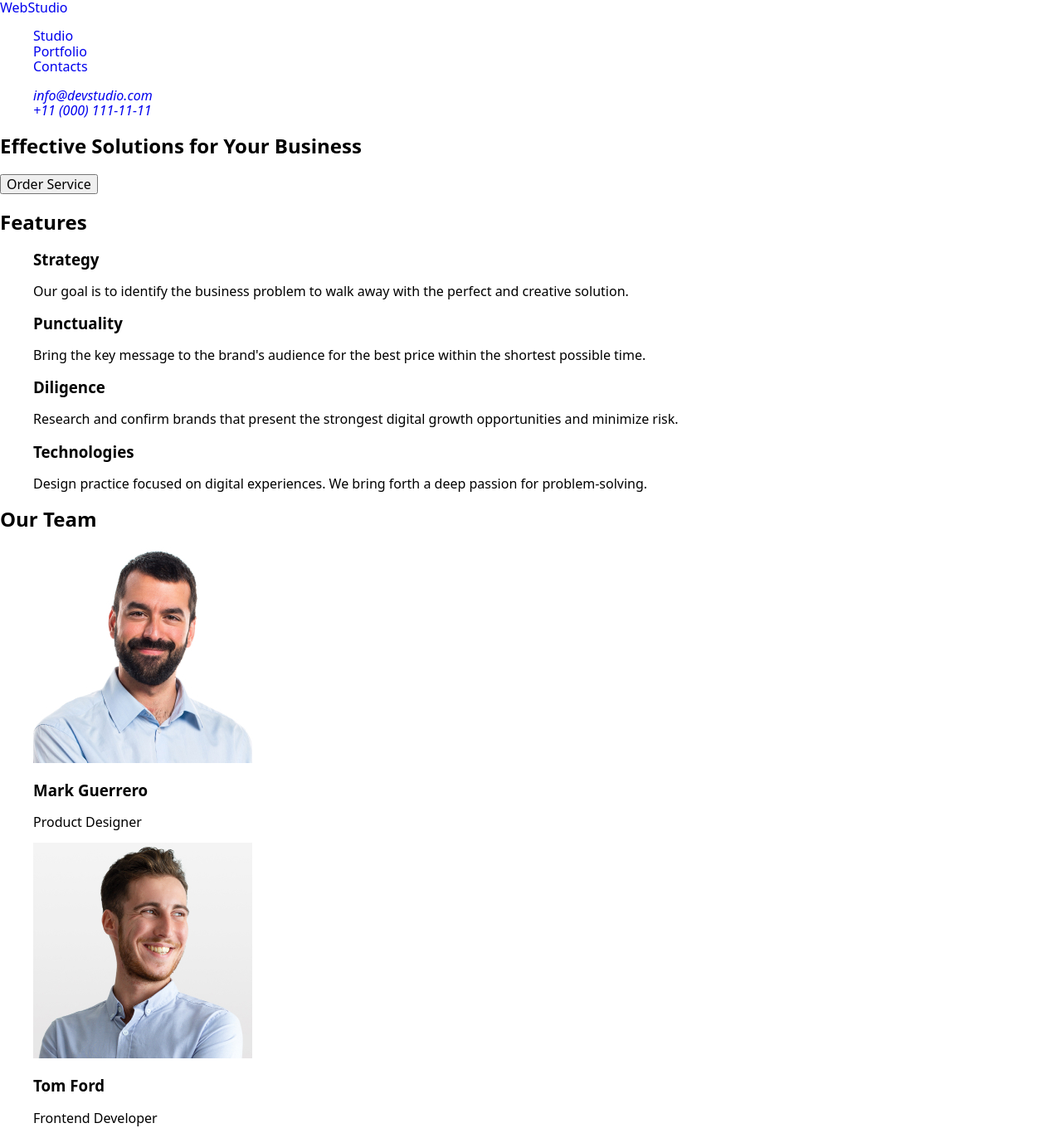
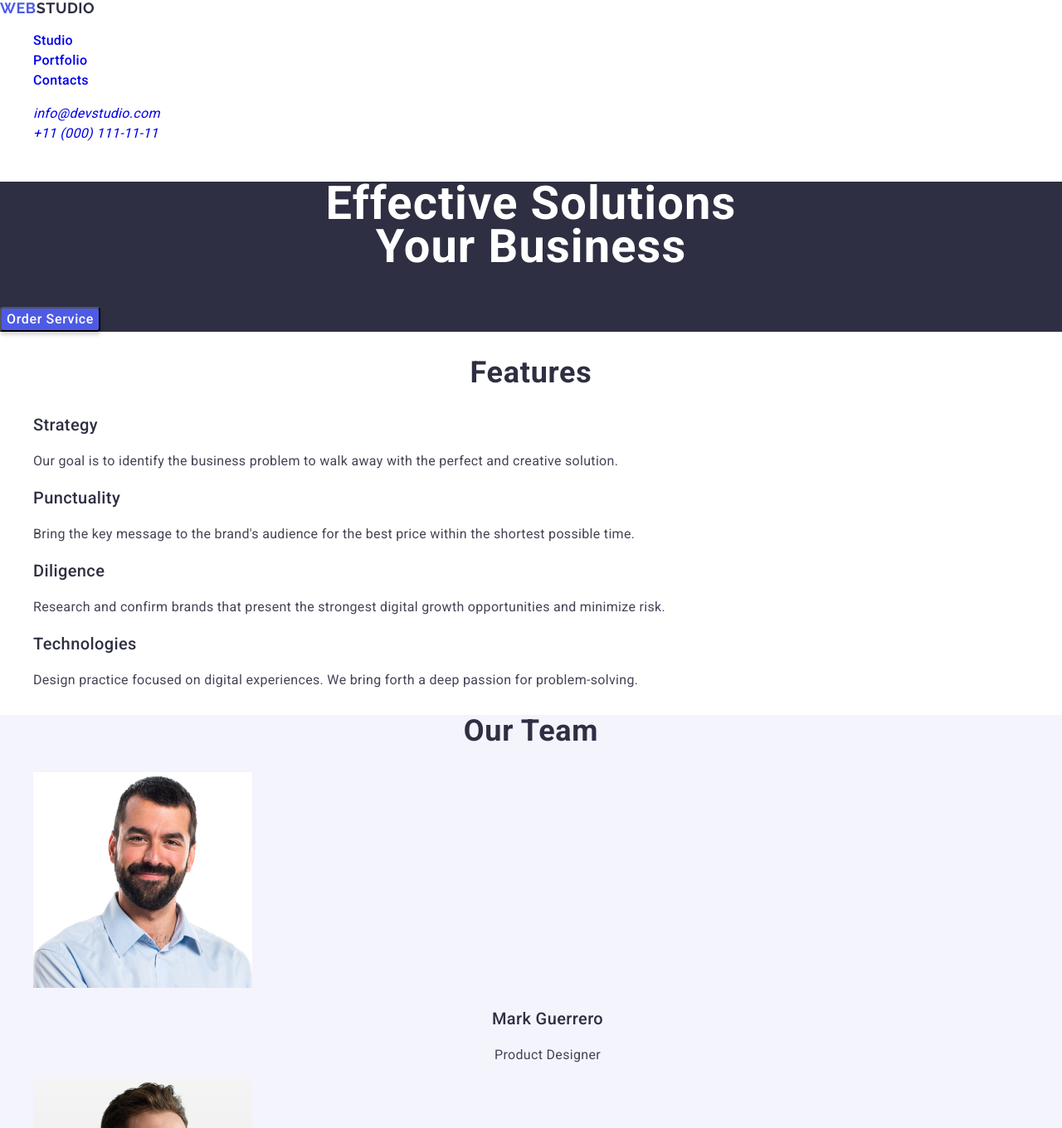
Before and after one commit to Dexter20091991/goit-markup-hw-02, a plain HTML site: page index.html in a window 1280 px wide. Shown: the top 1360 px of the page at 83% size. Drawn offline with nearby package versions, Linux system fonts and the light colour scheme.

Commit message:
updated
updated

```diff
--- a/css/style.css
+++ b/css/style.css
@@ -1,3 +1,10 @@
+body {
+  font-family: "Roboto", sans-serif;
+  color: #434455;
+  background-color: #fff;
+  border-radius: 24px;
+}
+
 a {
   text-decoration: none;
 }
@@ -5,3 +12,197 @@ a {
 ul {
   list-style-type: none;
 }
+
+/*логотип*/
+.logo {
+  color: #4d5ae5;
+  font-family: Raleway;
+  font-size: 18px;
+  font-weight: 700;
+  line-height: 1.16;
+  letter-spacing: 0.03em;
+  text-transform: uppercase;
+}
+
+span {
+  color: #2e2f42;
+  font-family: Raleway;
+  font-size: 18px;
+  font-weight: 700;
+  line-height: 1.16;
+  letter-spacing: 0.03em;
+  text-transform: uppercase;
+}
+
+/**/
+.menu {
+  color: #2e2f42;
+  font-family: Roboto;
+  font-size: 16px;
+  font-weight: 500;
+  line-height: 1.5;
+  letter-spacing: 0.02em;
+}
+
+.menu:hover {
+  color: #404bbf;
+  font-family: Roboto;
+  font-size: 16px;
+  font-weight: 500;
+  line-height: 1.5;
+  letter-spacing: 0.02em;
+}
+
+.studio-link:active {
+  color: #404bbf;
+  font-family: Roboto;
+  font-size: 16px;
+  font-weight: 500;
+  line-height: 1.5;
+  letter-spacing: 0.02em;
+}
+
+.contacts {
+  color: #434455;
+  font-family: Roboto;
+  font-size: 16px;
+  font-weight: 400;
+  line-height: 1.5;
+  letter-spacing: 0.02em;
+}
+
+.contacts:hover {
+  color: #404bbf;
+  font-family: Roboto;
+  font-size: 16px;
+  font-weight: 400;
+  line-height: 1.5;
+  letter-spacing: 0.02em;
+}
+
+.hero-section {
+  background-color: #2e2f42;
+}
+
+.hero-title {
+  color: #fff;
+  text-align: center;
+  font-family: Roboto;
+  font-size: 56px;
+  font-weight: 700;
+  line-height: 0.93;
+  letter-spacing: 0.02em;
+}
+
+.button {
+  color: #fff;
+  font-family: Roboto;
+  font-size: 16px;
+  font-weight: 500;
+  line-height: 1.5;
+  letter-spacing: 0.04em;
+  border-radius: 4px;
+  background: #4d5ae5;
+  box-shadow: 0px 4px 4px 0px rgba(0, 0, 0, 0.15);
+  cursor: pointer;
+}
+
+.button:hover {
+  border-radius: 4px;
+  background: #404bbf;
+  box-shadow: 0px 4px 4px 0px rgba(0, 0, 0, 0.15);
+}
+
+h3 {
+  color: #2E2F42;
+  font-family: Roboto;
+  font-size: 20px;
+  font-weight: 500;
+  line-height: 1.2;
+  letter-spacing: 0.02em;
+}
+
+p {
+  color: #434455;
+  font-family: Roboto;
+  font-size: 16px;
+  font-weight: 400;
+  line-height: 1.5;
+  letter-spacing: 0.02em;
+}
+
+.content-our-team {
+  background-color: #F4F4FD;
+}
+
+.team-title {
+  color: #2E2F42;
+  text-align: center;
+  font-family: Roboto;
+  font-size: 20px;
+  font-weight: 500;
+  line-height: 1.2;
+  letter-spacing: 0.02em;
+}
+
+.team-text {
+  color: #434455;
+  text-align: center;
+  font-family: Roboto;
+  font-size: 16px;
+  font-weight: 400;
+  line-height: 1.5;
+  letter-spacing: 0.02em;
+}
+
+h2 {
+  color: #2E2F42;
+  text-align: center;
+  font-family: Roboto;
+  font-size: 36px;
+  font-weight: 700;
+  line-height: 1.11;
+  letter-spacing: 0.02em;
+  text-transform: capitalize;
+}
+
+.portfolio-title {
+  color: #2E2F42;
+  font-family: Roboto;
+  font-size: 20px;
+  font-weight: 500;
+  line-height: 1.2;
+  letter-spacing: 0.02em;
+}
+
+.portfolio-text {
+  color: #434455;
+  font-family: Roboto;
+  font-size: 16px;
+  font-weight: 400;
+  line-height: 1.5;
+  letter-spacing: 0.02em;
+}
+
+footer>p {
+  color: #F4F4FD;
+  font-family: Roboto;
+  font-size: 16px;
+  font-weight: 400;
+  line-height: 1.5;
+  letter-spacing: 0.02em;
+}
+
+footer {
+  background-color: #2E2F42;
+}
+
+#second-part {
+  color: #F4F4FD;
+  font-family: Raleway;
+  font-size: 18px;
+  font-weight: 700;
+  line-height: 1.16;
+  letter-spacing: 0.03em;
+  text-transform: uppercase;
+}
--- a/index.html
+++ b/index.html
@@ -1,34 +1,32 @@
 <!DOCTYPE html>
 <html lang="en">
+
 <head>
   <meta charset="UTF-8" />
   <meta name="viewport" content="width=device-width, initial-scale=1.0" />
-    <link rel="stylesheet" href="./css/style.css" />
+  <title>WEBSTUDIO</title>
   <link rel="preconnect" href="https://fonts.googleapis.com" />
   <link rel="preconnect" href="https://fonts.gstatic.com" crossorigin />
-    <link
-      href="https://fonts.googleapis.com/css2?family=Raleway:wght@400;700&family=Roboto+Condensed&family=Roboto:wght@700&display=swap"
-      rel="stylesheet"
-    />
-    <link
-      rel="stylesheet"
-      href="https://cdnjs.cloudflare.com/ajax/libs/modern-normalize/2.0.0/modern-normalize.min.css"
-    />
-    <title>WEBSTUDIO</title>
+  <link href="https://fonts.googleapis.com/css2?family=Raleway:wght@700&family=Roboto:wght@400;500;700&display=swap"
+    rel="stylesheet" />
+  <link rel="stylesheet" href="https://cdnjs.cloudflare.com/ajax/libs/modern-normalize/2.0.0/modern-normalize.min.css"
+    integrity="sha512-4xo8blKMVCiXpTaLzQSLSw3KFOVPWhm/TRtuPVc4WG6kUgjH6J03IBuG7JZPkcWMxJ5huwaBpOpnwYElP/m6wg=="
+    crossorigin="anonymous" referrerpolicy="no-referrer" />
+  <link rel="stylesheet" href="./css/style.css" />
 </head>
 
 <body>
   <header>
-      <nav>
+    <nav class="menu-navigation">
       <a href="./index.html" class="logo">Web<span>Studio</span></a>
-        <ul>
-          <li>
+      <ul class="menu">
+        <li class="studio-link">
           <a href="/">Studio</a>
         </li>
-          <li>
+        <li class="portfolio-link">
           <a href="/">Portfolio</a>
         </li>
-          <li>
+        <li class="contacts-link">
           <a href="/">Contacts</a>
         </li>
       </ul>
@@ -36,10 +34,10 @@
 
     <address class="contacts">
       <ul>
-          <li>
+        <li class="email-link">
           <a href="mailto:info@devstudio.com">info@devstudio.com</a>
         </li>
-          <li>
+        <li class="number-link">
           <a href="tel:+110001111111">+11 (000) 111-11-11</a>
         </li>
       </ul>
@@ -47,42 +45,42 @@
   </header>
 
   <main>
-      <section class="content_section1">
-        <h1>Effective Solutions for Your Business</h1>
+    <section class="hero-section">
+      <h1 class="hero-title">Effective Solutions <br> Your Business</h1>
       <button type="button" class="button">Order Service</button>
     </section>
 
-      <section class="content_section2">
-        <h2>Features</h2>
+    <section class="feature-content">
+      <h2 class="feature-title">Features</h2>
 
-        <ul>
-          <li class="feature1">
-            <h3>Strategy</h3>
-            <p>
+      <ul class="feature-list">
+        <li class="feature-strategy">
+          <h3 class="strategy-title">Strategy</h3>
+          <p class="strategy-text">
             Our goal is to identify the business problem to walk away with the
             perfect and creative solution.
           </p>
         </li>
 
-          <li class="feature2">
-            <h3>Punctuality</h3>
-            <p>
+        <li class="feature-punctuality">
+          <h3 class="punctuality-title">Punctuality</h3>
+          <p class="punctuality-text">
             Bring the key message to the brand's audience for the best price
             within the shortest possible time.
           </p>
         </li>
 
-          <li class="feature3">
-            <h3>Diligence</h3>
-            <p>
+        <li class="feature-diligence">
+          <h3 class="diligence-title">Diligence</h3>
+          <p class="diligence-text">
             Research and confirm brands that present the strongest digital
             growth opportunities and minimize risk.
           </p>
         </li>
 
-          <li class="feature4">
-            <h3>Technologies</h3>
-            <p>
+        <li class="feature-technologies">
+          <h3 class="technologies-title">Technologies</h3>
+          <p class="technologies-text">
             Design practice focused on digital experiences. We bring forth a
             deep passion for problem-solving.
           </p>
@@ -90,53 +88,36 @@
       </ul>
     </section>
 
-      <section class="content_section3">
-        <h2>Our Team</h2>
+    <section class="content-our-team">
+      <h2 class="our-team-title">Our Team</h2>
 
-        <ul>
-          <li class="card_Mark">
-            <img
-              src="./images/Mark.jpg"
-              alt="on the picture Mark Guerrero"
-              width="264"
-              height="260"
-            />
+      <ul class="list-our-team">
+        <li class="card-mark">
+          <img class="card-mark-image" src="./images/Mark.jpg" alt="on the picture Mark Guerrero" width="264"
+            height="260" />
 
-            <h3>Mark Guerrero</h3>
-            <p>Product Designer</p>
+          <h3 class="team-title">Mark Guerrero</h3>
+          <p class="team-text">Product Designer</p>
         </li>
 
-          <li class="card_Tom">
-            <img
-              src="./images/Tom.jpg"
-              alt="on the picture Tom Ford"
-              width="264"
-              height="260"
-            />
-            <h3>Tom Ford</h3>
-            <p>Frontend Developer</p>
+        <li class="card-tom">
+          <img class="card-tom-image" src="./images/Tom.jpg" alt="on the picture Tom Ford" width="264" height="260" />
+          <h3 class="team-title">Tom Ford</h3>
+          <p class="team-text">Frontend Developer</p>
         </li>
 
-          <li class="card_Camila">
-            <img
-              src="./images/Camila.jpg"
-              alt="on the picture Camila Garcia"
-              width="264"
-              height="260"
-            />
-            <h3>Camila Garcia</h3>
-            <p>Marketing</p>
+        <li class="card-camila">
+          <img class="card-camila-image" src="./images/Camila.jpg" alt="on the picture Camila Garcia" width="264"
+            height="260" />
+          <h3 class="team-title">Camila Garcia</h3>
+          <p class="team-text">Marketing</p>
         </li>
 
-          <li class="card_Daniel">
-            <img
-              src="./images/Daniel.jpg"
-              alt="on the picture Daniel Wilson"
-              width="264"
-              height="260"
-            />
-            <h3>Daniel Wilson</h3>
-            <p>UI Designer</p>
+        <li class="card-daniel">
+          <img class="card-daniel-image" src="./images/Daniel.jpg" alt="on the picture Daniel Wilson" width="264"
+            height="260" />
+          <h3 class="team-title">Daniel Wilson</h3>
+          <p class="team-text">UI Designer</p>
         </li>
       </ul>
     </section>
@@ -147,35 +128,20 @@
       <div class="row-first">
         <ul>
           <li class="banking-app">
-              <img
-                class="portfolio-image"
-                src="./images/our-portfolio/Banking-App.jpg"
-                alt="Banking App"
-                width="360"
-                height="300"
-              />
-              <h3 class="banking-app-text">Banking App</h3>
+            <img class="portfolio-image" src="./images/our-portfolio/Banking-App.jpg" alt="Banking App" width="360"
+              height="300" />
+            <h3 class="portfolio-title">Banking App</h3>
             <p class="portfolio-text">App</p>
           </li>
           <li class="cashless-payment">
-              <img
-                class="portfolio-image"
-                src="./images/our-portfolio/Cashless-Payment.jpg"
-                alt="Cashless Payment"
-                width="360"
-                height="300"
-              />
+            <img class="portfolio-image" src="./images/our-portfolio/Cashless-Payment.jpg" alt="Cashless Payment"
+              width="360" height="300" />
             <h3 class="portfolio-title">Cashless Payment</h3>
             <p class="portfolio-text">Marketing</p>
           </li>
           <li class="meditation-app">
-              <img
-                class="portfolio-image"
-                src="./images/our-portfolio/Meditation-App.jpg"
-                alt="Meditation App"
-                width="360"
-                height="300"
-              />
+            <img class="portfolio-image" src="./images/our-portfolio/Meditation-App.jpg" alt="Meditation App"
+              width="360" height="300" />
             <h3 class="portfolio-title">Meditation App</h3>
             <p class="portfolio-text">App</p>
           </li>
@@ -185,35 +151,20 @@
       <div class="row-second">
         <ul>
           <li class="taxi-service">
-              <img
-                class="portfolio-image"
-                src="./images/our-portfolio/Taxi-Service.jpg"
-                alt="Taxi Service"
-                width="360"
-                height="300"
-              />
+            <img class="portfolio-image" src="./images/our-portfolio/Taxi-Service.jpg" alt="Taxi Service" width="360"
+              height="300" />
             <h3 class="portfolio-title">Taxi Service</h3>
             <p class="portfolio-text">Marketing</p>
           </li>
           <li class="screen-illustrations">
-              <img
-                class="portfolio-image"
-                src="./images/our-portfolio/Screen-Illustrations.jpg"
-                alt="Screen Illustrations"
-                width="360"
-                height="300"
-              />
+            <img class="portfolio-image" src="./images/our-portfolio/Screen-Illustrations.jpg"
+              alt="Screen Illustrations" width="360" height="300" />
             <h3 class="portfolio-title">Screen Illustrations</h3>
             <p class="portfolio-text">Design</p>
           </li>
           <li class="online-courses">
-              <img
-                class="portfolio-image"
-                src="./images/our-portfolio/Online-Courses.jpg"
-                alt="Online Courses"
-                width="360"
-                height="300"
-              />
+            <img class="portfolio-image" src="./images/our-portfolio/Online-Courses.jpg" alt="Online Courses"
+              width="360" height="300" />
             <h3 class="portfolio-title">Online Courses</h3>
             <p class="portfolio-text">Marketing</p>
           </li>
@@ -223,11 +174,12 @@
   </main>
 
   <footer>
-      <a href="./index.html" class="logo">Web<span>Studio</span></a>
+    <a href="./index.html" class="logo">Web<span id="second-part">Studio</span></a>
     <p>
       Increase the flow of customers and sales for your business with digital
       marketing & growth solutions.
     </p>
   </footer>
 </body>
+
 </html>
```
Also changed, not shown: 2 other files. Lines whose indentation alone changed are shown as unchanged.
